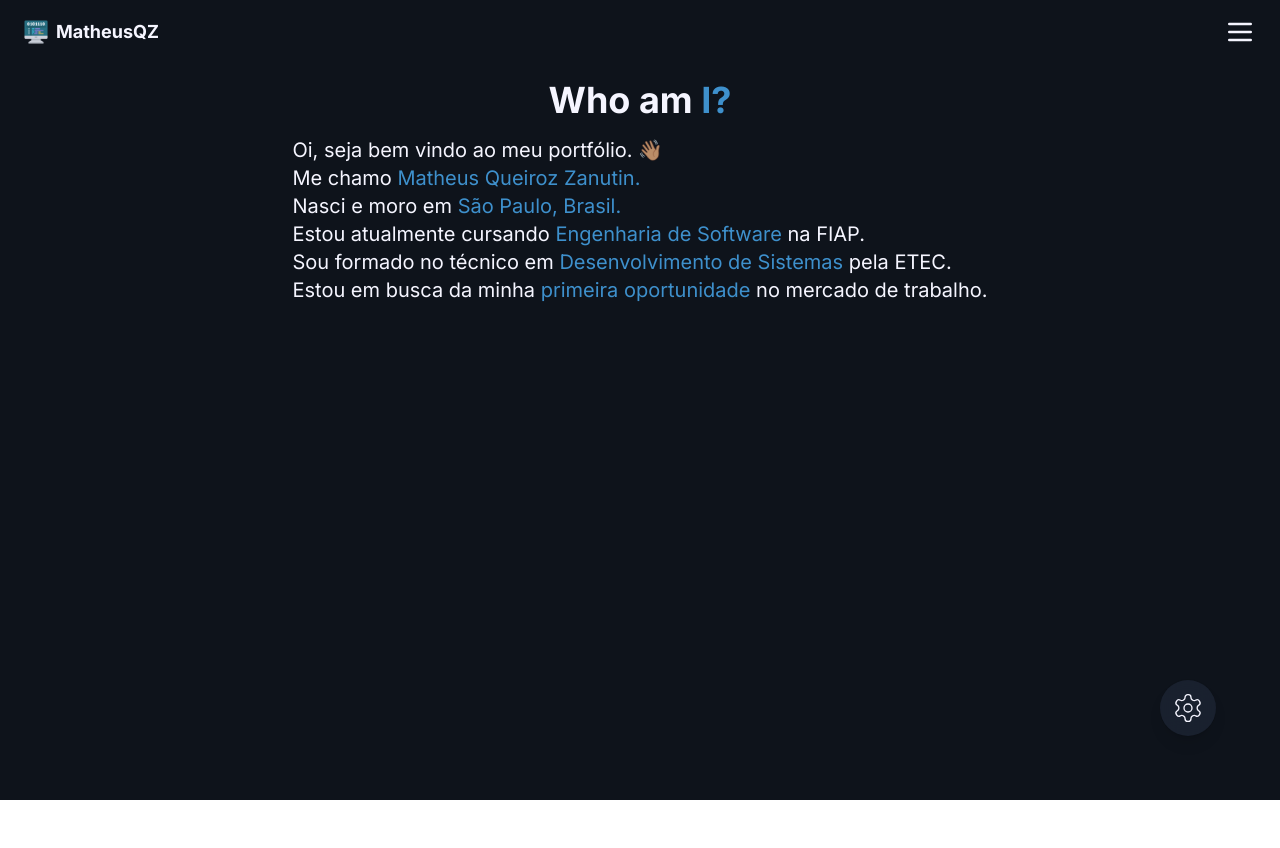
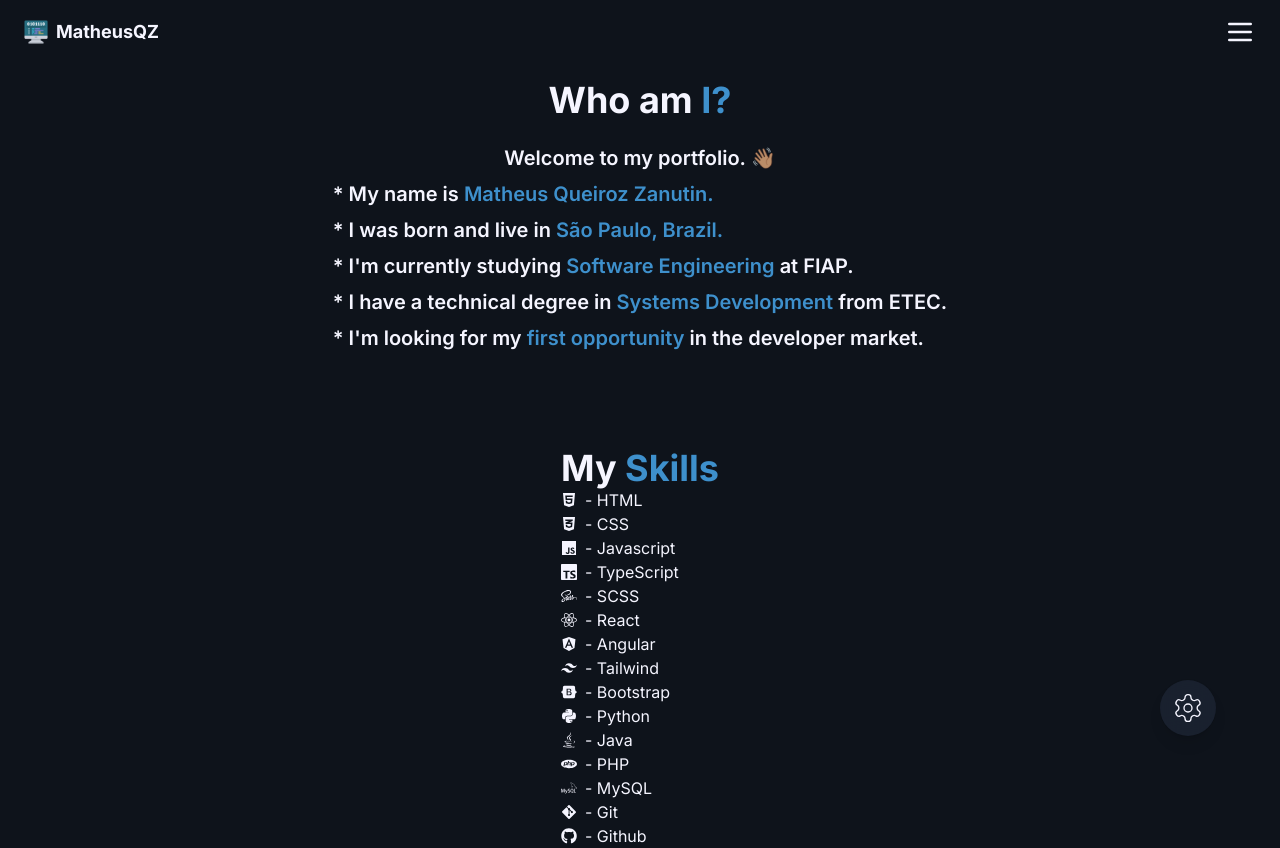
Before and after one commit to Mats057/portfolio, a React (Vite) app: page /about in a window 1280 px wide. Before the commit the page ends 800 px from the top, so only its background shows below. Built offline with nearby package versions, Linux system fonts and the light colour scheme.

Commit message:
feat: skills start

```diff
--- /dev/null
+++ b/src/components/skills-item.jsx
@@ -0,0 +1,5 @@
+export const SkillsItem = ({icon, title}) => {
+  return (
+    <li className="flex items-center gap-2"><span>{icon}</span> - {title}</li>
+  );
+};
--- a/src/i18n.js
+++ b/src/i18n.js
@@ -13,10 +13,18 @@
             cargo3: "A Backend Developer.",
             cargo4: "A Technology Enthusiast.",
             about: "About me",
+            skills: "My <1>Skills</1>",
             projects: "My Projects",
             home: "Home",
             contact: "Contact",
             contactCall: "Call me",
+            who: "Who am <1>I?</1>",
+            welcome: "Welcome to my portfolio. 👋🏽",
+            name: "My name is <1>Matheus Queiroz Zanutin.<1>",
+            born: "I was born and live in <1>São Paulo, Brazil.<1>",
+            cursing: "I'm currently studying <1>Software Engineering</1> at <2>FIAP</2>.",
+            technical: "I have a technical degree in <1>Systems Development</1> from <2>ETEC</2>.",
+            opportunity: "I'm looking for my <1>first opportunity</1> in the developer market.",
         },
         },
         pt: {
@@ -28,10 +36,18 @@
             cargo3: "Um Desenvolvedor Backend.",
             cargo4: "Um Entusiasta de Tecnologia.",
             about: "Sobre mim",
+            skills: "Minhas <1>Habilidades</1>",
             projects: "Meus Projetos",
             home: "Página Inicial",
             contact: "Entrar em contato",
             contactCall: "Me chame",
+            who: "Quem sou <1>eu?</1>",
+            welcome: "Bem-vindo ao meu portfólio. 👋🏽",
+            name: "Me chamo <1>Matheus Queiroz Zanutin.<1>",
+            born: "Nasci e moro em <1>São Paulo, Brasil.<1>",
+            cursing: "Atualmente estou cursando <1>Engenharia de Software</1> na <2>FIAP</2>.",
+            technical: "Sou formado no técnico em <1>Desenvolvimento de Sistemas</1> pela <2>ETEC</2>.",
+            opportunity: "Estou em busca da minha <1>primeira oportunidade</1> no mercado de desenvolvedores.",
         },
         },
     },
--- a/src/pages/Sobre.jsx
+++ b/src/pages/Sobre.jsx
@@ -1,21 +1,90 @@
-import { useTranslation } from "react-i18next";
+import { SkillsItem } from "@/components/skills-item";
+import { Trans, useTranslation } from "react-i18next";
+import { FaAngular, FaBootstrap, FaCss3Alt, FaGitAlt, FaGithub, FaHtml5, FaJava, FaPython, FaReact, FaSass } from "react-icons/fa";
+import { IoLogoJavascript } from "react-icons/io5";
+import { SiMysql, SiPhp, SiTypescript } from "react-icons/si";
+import { RiTailwindCssFill } from "react-icons/ri";
 
-function Sobre(){
-    const [t] = useTranslation();
+function Sobre() {
+  const [t] = useTranslation();
 
-    return (
-        <main className="flex flex-col items-center justify-center">
-            <section className="flex flex-col items-start justify-center text-xl">
-                <h1 className="text-4xl font-bold self-center p-4">Who am<span className="text-secondary"> I?</span></h1>
-                <p>Oi, seja bem vindo ao meu portfólio. 👋🏽</p>
-                <p>Me chamo <span className="text-secondary">Matheus Queiroz Zanutin.</span></p>
-                <p>Nasci e moro em <span className="text-secondary">São Paulo, Brasil.</span></p>
-                <p>Estou atualmente cursando <span className="text-secondary">Engenharia de Software</span> na <span className="text-primary">FIAP</span>.</p>
-                <p>Sou formado no técnico em <span className="text-secondary">Desenvolvimento de Sistemas</span> pela <span className="text-primary">ETEC</span>.</p>
-                <p>Estou em busca da minha <span className="text-secondary">primeira oportunidade</span> no mercado de trabalho.</p>
-            </section>
-        </main>
-    )
+  return (
+    <main className="flex flex-col items-center justify-center">
+      <section className="flex flex-col items-start justify-center text-xl font-semibold gap-2 px-8">
+        <h1 className="text-4xl font-bold self-center p-4 animate-in slide-in-from-top-4 duration-500">
+          <Trans i18nKey="who">
+            {" "}
+            <span className="text-secondary">I?</span>
+          </Trans>
+        </h1>
+        <p className="self-center animate-in slide-in-from-top-4 duration-500">
+          {t("welcome")}
+        </p>
+        <p className="animate-in slide-in-from-left duration-150">
+          *{" "}
+          <Trans i18nKey="name">
+            {" "}
+            <span className="text-secondary"> </span>
+          </Trans>
+        </p>
+        <p className="animate-in slide-in-from-left duration-200">
+          *{" "}
+          <Trans i18nKey="born">
+            {" "}
+            <span className="text-secondary"> </span>
+          </Trans>
+        </p>
+        <p className="animate-in slide-in-from-left duration-300">
+          *{" "}
+          <Trans i18nKey="cursing">
+            {" "}
+            <span className="text-secondary"> </span>
+            <a className="text-primary"> </a>{" "}
+          </Trans>
+        </p>
+        <p className="animate-in slide-in-from-left duration-500">
+          *{" "}
+          <Trans i18nKey="technical">
+            {" "}
+            <span className="text-secondary"> </span>
+            <a className="text-primary"> </a>{" "}
+          </Trans>
+        </p>
+        <p className="animate-in slide-in-from-left duration-700">
+          *{" "}
+          <Trans i18nKey="opportunity">
+            {" "}
+            <span className="text-secondary"> </span>
+          </Trans>
+        </p>
+      </section>
+      <section className="mt-24">
+        <h1 className="text-4xl font-bold">
+          <Trans i18nKey="skills">
+            {" "}
+            <span className="text-secondary"> </span>
+          </Trans>
+        </h1>
+        <ul>
+          <SkillsItem icon={<FaHtml5 />} title="HTML" />
+            <SkillsItem icon={<FaCss3Alt />} title="CSS" />
+            <SkillsItem icon={<IoLogoJavascript />} title="Javascript" />
+            <SkillsItem icon={<SiTypescript />} title="TypeScript" />
+            <SkillsItem icon={<FaSass />} title="SCSS" />
+            <SkillsItem icon={<FaReact />} title="React" />
+            <SkillsItem icon={<FaAngular />} title="Angular" />
+            <SkillsItem icon={<RiTailwindCssFill />} title="Tailwind" />
+            <SkillsItem icon={<FaBootstrap />} title="Bootstrap" />
+            <SkillsItem icon={<FaPython /> } title="Python" />
+            <SkillsItem icon={<FaJava />} title="Java" />
+            <SkillsItem icon={<SiPhp />} title="PHP" />
+            <SkillsItem icon={<SiMysql />} title="MySQL" />
+            <SkillsItem icon={<FaGitAlt />} title="Git" />
+            <SkillsItem icon={<FaGithub />} title="Github" />
+        </ul>
+      </section>
+    </main>
+  );
 }
 
-export default Sobre
+export default Sobre;
--- a/tailwind.config.js
+++ b/tailwind.config.js
@@ -73,12 +73,17 @@
         "floating": {
           "0%, 100%": { transform: "translateY(0)" },
           "50%": { transform: "translateY(-.5rem)" },
-        }
+        },
+        "floating-.2": {
+          "0%, 100%": { transform: "translateY(0)" },
+          "50%": { transform: "translateY(-.2rem)" },
+        },
       },
       animation: {
         "accordion-down": "accordion-down 0.2s ease-out",
         "accordion-up": "accordion-up 0.2s ease-out",
         "floating": "floating 3s ease-in-out infinite",
+        "floating-.2": "floating-.2 3s ease-in-out infinite",
       },
       clipPath: {
         full: "circle(100% at 50% 0)", // Forma totalmente expandida
```
